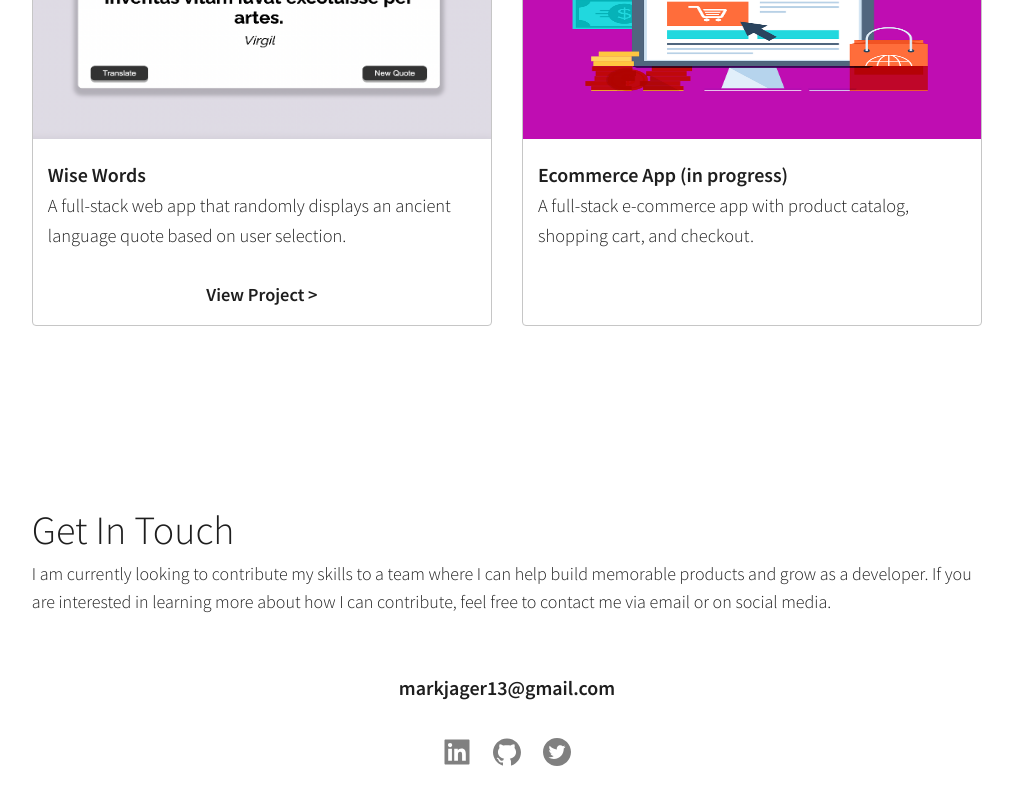
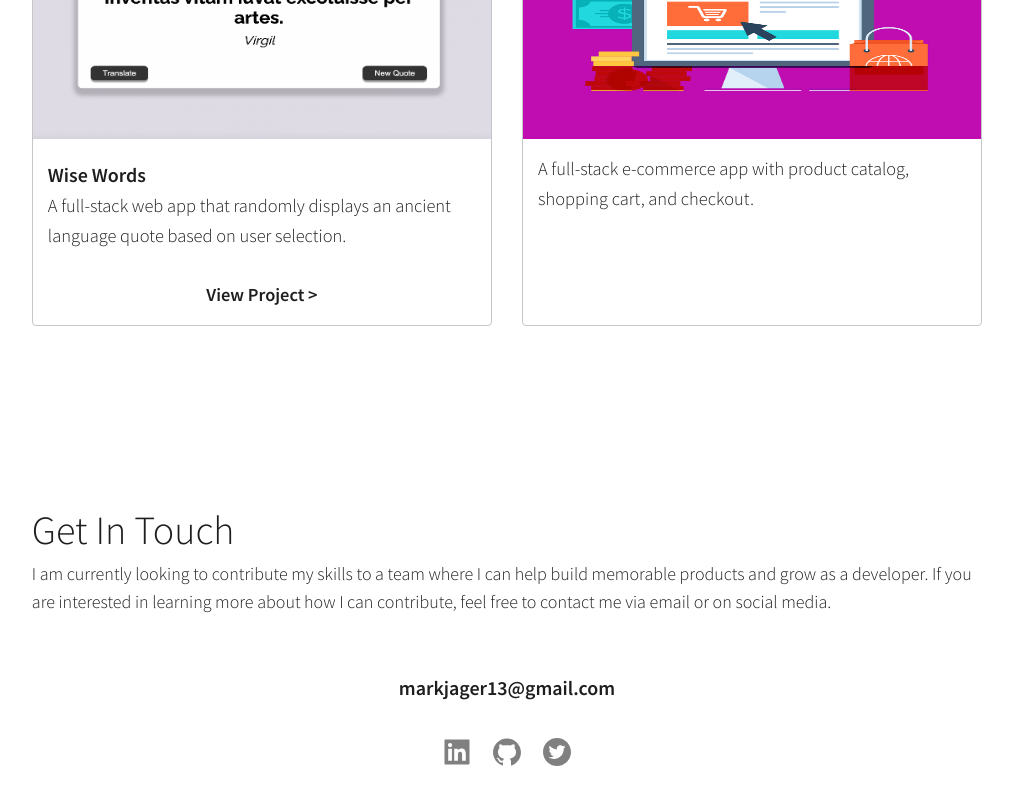
Before and after one commit to markjager13/next-portfolio, a Next.js app: page / in a window 1280 px wide. Shown: the part 2420-3220 px from the top of the page, without its empty margins (133-1146 px from the left). Built offline with nearby package versions, Linux system fonts and the light colour scheme.

Commit message:
another fix for in progress project

```diff
--- a/src/components/Projects/Projects.js
+++ b/src/components/Projects/Projects.js
@@ -46,11 +46,15 @@ const Projects = ( {projects} ) => {
                     }
                 </CardImageContainer>
                 <CardContent>
+                    {project.id === "p4" ?
+                    <div></div>
+                    :
                     <Link href={`/project/${project.id}`} passHref>
                     <CardTitle>
                         {project.title}
                     </CardTitle>
                     </Link>
+                    }
                     <CardSubtitle>
                         {project.description}
                     </CardSubtitle>
```
